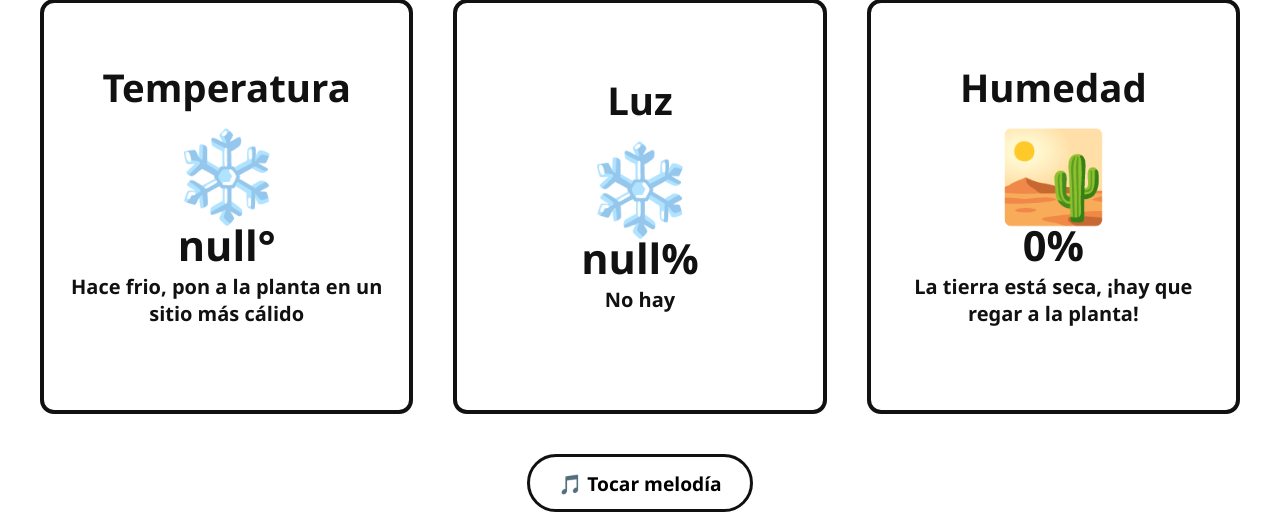
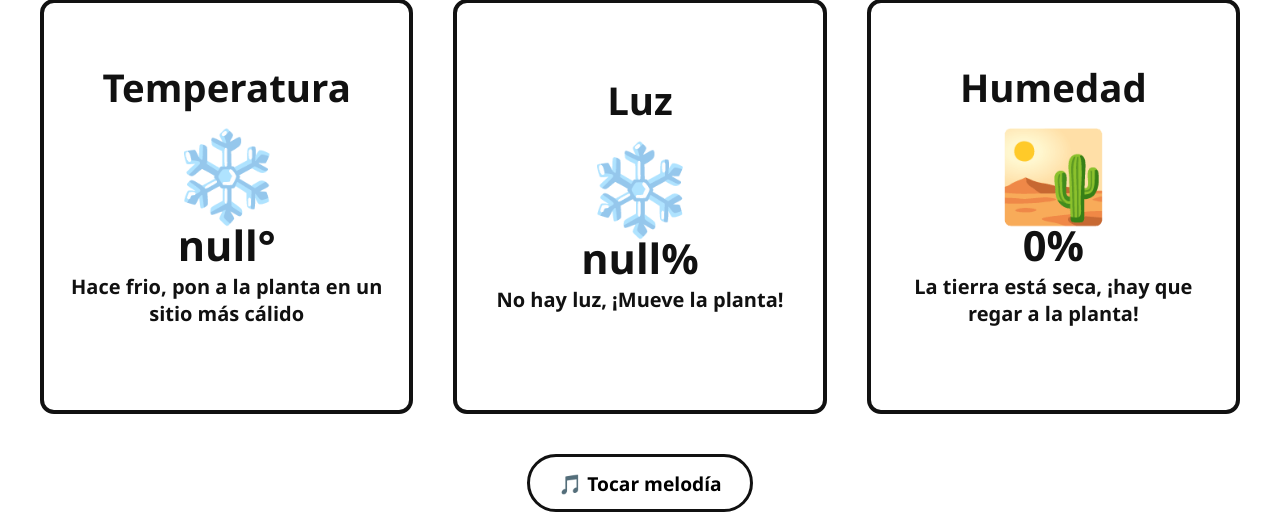
Before and after one commit to angelgandarias/Plantamigo, a Flask app: page / in a window 1280 px wide. Shown: the part 196-712 px from the top of the page. Run offline with Flask 3, Linux system fonts and the light colour scheme; some libraries are stand-ins or nearby versions.

Commit message:
Mejoras menores al dashboard

```diff
--- a/web/app.py
+++ b/web/app.py
@@ -37,7 +37,7 @@ def lector_en_segundo_plano():
         if temperatura is not None:
             ultima["temperatura"] = round(temperatura, 1)
         if light is not None:
-            ultima["luz"] = light[0]
+            ultima["luz"] = round(light[0],1)
         ultima["hora"] = time.time()
         time.sleep(INTERVALO)
 
--- a/web/templates/calendar.html
+++ b/web/templates/calendar.html
@@ -13,7 +13,7 @@
         <img class="logo" src="{{ url_for('static', filename='logo.png') }}" alt="Plantamigo">
 
         <nav class="menu">
-            <a href="#">Planta</a>
+            <a href="/">Planta</a>
             <a href="#">Chatea</a>
             <a href="/calendar" class="activo">Semana</a>
             <a href="#">Tienda</a>
--- a/web/templates/index.html
+++ b/web/templates/index.html
@@ -62,10 +62,11 @@
     }
 
     function estadoLuz(l) {
-      if (l >= 60) return { icono: "🔥", mensaje: "Hace mucha." };
-      if (l >= 30) return { icono: "☀️", mensaje: "Hace algo." };
-      if (l >= 12) return { icono: "🪴", mensaje: "Hace poca." };
-      return { icono: "❄️", mensaje: "No hay" };
+      //TODO: Esto deberá cambiar cuando introduzcamos los perfiles de planta
+      //TODO: Comprobar si es de noche y desactivar este menú (no tiene sentido)
+      if (l >= 40) return { icono: "🪴", mensaje: "Iluminación adecuada." };
+      if (l >= 12) return { icono: "❄️", mensaje: "Hay poca luz. Deberías mover la planta." };
+      return { icono: "❄️", mensaje: "No hay luz, ¡Mueve la planta!" };
     }
 
     async function actualizarTemperatura() {
```
